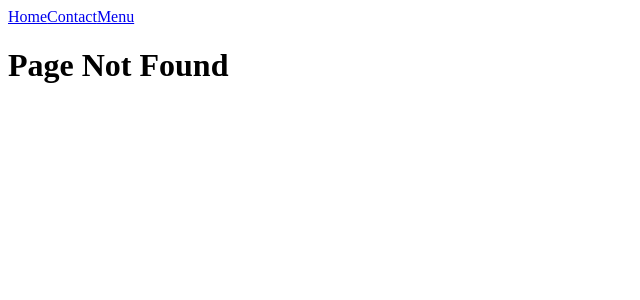
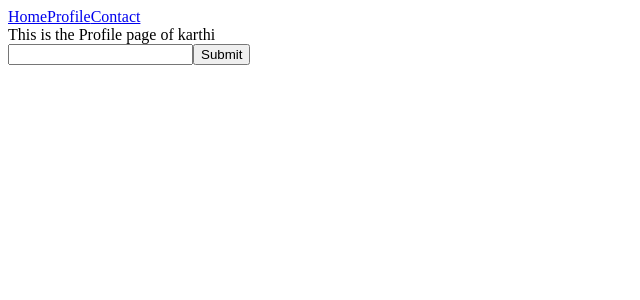
Before and after one commit to karthi9772/Learning-React, a React (Vite) app: page /profile in a window 1280 px wide. Before the commit this address had no page. Shown: the top 300 px of the page, without its empty margins (0-640 px from the left). Built offline with nearby package versions, Linux system fonts and the light colour scheme.

Commit message:
Learnt about Context Api

```diff
--- a/src/App.jsx
+++ b/src/App.jsx
@@ -1,25 +1,30 @@
-import Contact from "./components/Contact"
-import Home from "./components/Home"
-import Menu from "./components/Menu"
-import {BrowserRouter as Router,Routes,Route} from "react-router-dom"
-import Navbar from "./Navbar"
-const App = () => {
+import Contact from "./components/Contact";
+import Home from "./components/Home";
+import Profile from "./components/Profile";
+import { BrowserRouter as Router, Routes, Route } from "react-router-dom";
+import Navbar from "./Navbar";
+import { useState, createContext } from "react";
+
+export const AppContext = createContext();
+
+export const App = () => {
+  const [userName, SetUserName] = useState("karthi");
+
   return (
     <div>
+      <AppContext.Provider value={{ userName, SetUserName }}>
         <Router>
           <Navbar />
           <Routes>
-          <Route path="/" element={<Home />}/>
-          <Route path="/menu" element={<Menu />}/>
-          <Route path="/contact" element={<Contact />}/>
-          <Route path="*" element={<h1>
-            Page Not Found
-          </h1>}/>
-
+            <Route path="/" element={<Home />} />
+            <Route path="/profile" element={<Profile />} />
+            <Route path="/contact" element={<Contact />} />
+            <Route path="*" element={<h1>Page Not Found</h1>} />
           </Routes>
         </Router>
+      </AppContext.Provider>
     </div>
-  )
-}
+  );
+};
 
-export default App
+export default App;
--- a/src/Navbar.jsx
+++ b/src/Navbar.jsx
@@ -1,13 +1,12 @@
-import {Link} from "react-router-dom"
+import { Link } from "react-router-dom";
 const Navbar = () => {
   return (
     <div>
-        <Link to="/">Home</Link>
-        <Link to="/contact">Contact</Link>
-        <Link to="/menu">Menu</Link>
+      <Link to="/">Home</Link>
+      <Link to="/profile">Profile</Link>
+      <Link to="/contact">Contact</Link>
+    </div>
+  );
+};
 
-    </div>
-  )
-}
-
-export default Navbar
+export default Navbar;
--- /dev/null
+++ b/src/components/ChangeProfile.jsx
@@ -0,0 +1,24 @@
+import { useState, useContext } from "react";
+import { AppContext } from "../App";
+
+const ChangeProfile = () => {
+  const { SetUserName } = useContext(AppContext);
+  const [newUserName, SetNewUserName] = useState("");
+  return (
+    <div>
+      <input
+        value={newUserName}
+        onChange={(e) => SetNewUserName(e.target.value)}
+      />
+      <button
+        onClick={() => {
+          SetUserName(newUserName);
+        }}
+      >
+        Submit
+      </button>
+    </div>
+  );
+};
+
+export default ChangeProfile;
--- a/src/components/Contact.jsx
+++ b/src/components/Contact.jsx
@@ -1,8 +1,9 @@
+import { useContext } from "react";
+import { AppContext } from "../App";
 
 const Contact = () => {
-  return (
-    <div>Contact</div>
-  )
-}
+  const { userName } = useContext(AppContext);
+  return <div>Contact the user is :{userName}</div>;
+};
 
-export default Contact
+export default Contact;
--- a/src/components/Home.jsx
+++ b/src/components/Home.jsx
@@ -1,8 +1,9 @@
+import { useContext } from "react";
+import { AppContext } from "../App";
 
 const Home = () => {
-  return (
-    <div>Home</div>
-  )
-}
+  const { userName } = useContext(AppContext);
+  return <div>this is the home page of {userName}</div>;
+};
 
-export default Home
+export default Home;
--- a/src/components/Menu.jsx
+++ /dev/null
@@ -1,8 +0,0 @@
-
-const Menu = () => {
-  return (
-    <div>Menu</div>
-  )
-}
-
-export default Menu
--- /dev/null
+++ b/src/components/Profile.jsx
@@ -0,0 +1,17 @@
+import ChangeProfile from "./ChangeProfile";
+import { useContext } from "react";
+import { AppContext } from "../App";
+
+const Profile = () => {
+  const { userName } = useContext(AppContext);
+  return (
+    <div>
+      This is the Profile page of {userName}
+      <div>
+        <ChangeProfile />
+      </div>
+    </div>
+  );
+};
+
+export default Profile;
```
Also changed, not shown: src/ContextProvider.jsx (added). Lines whose indentation alone changed are shown as unchanged.
